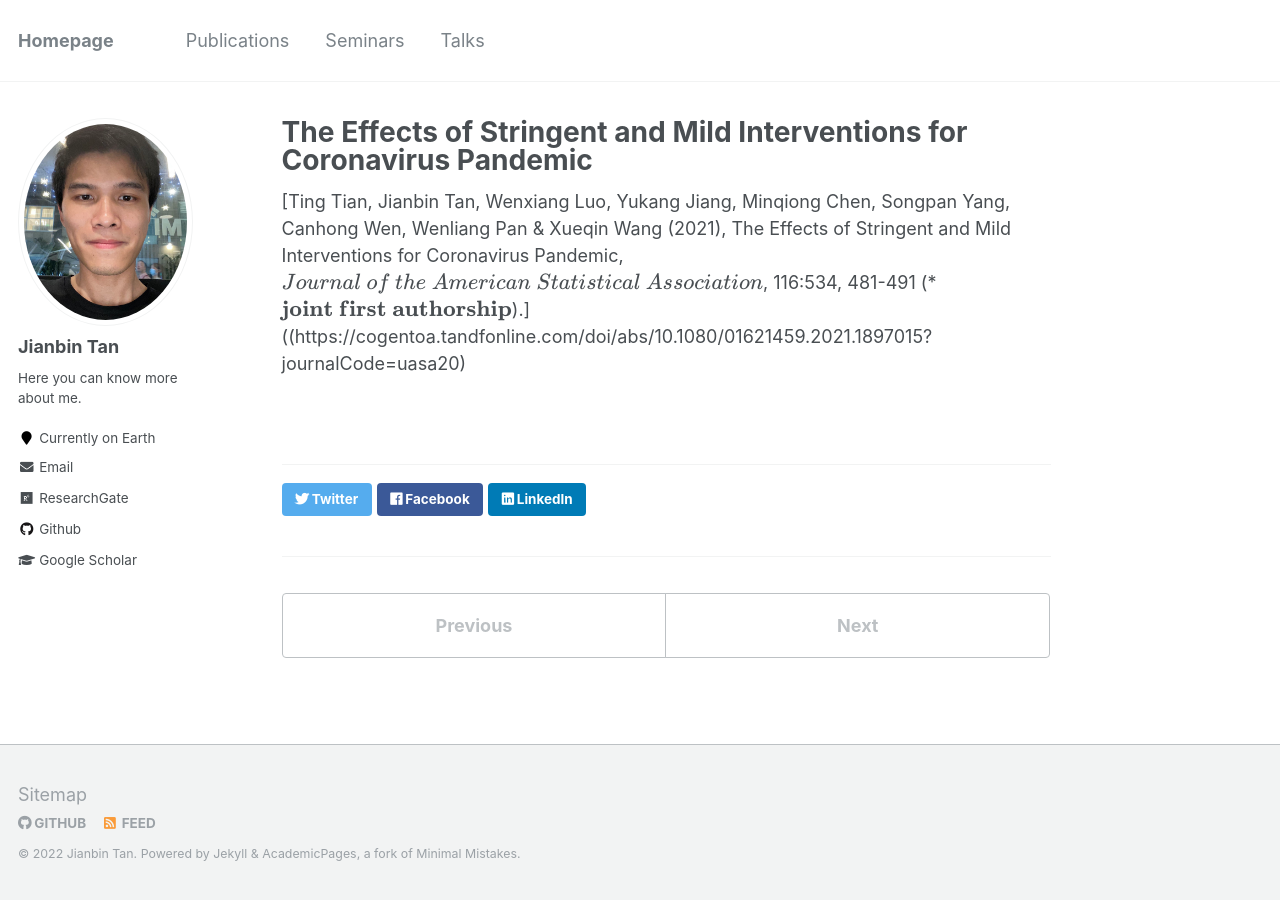
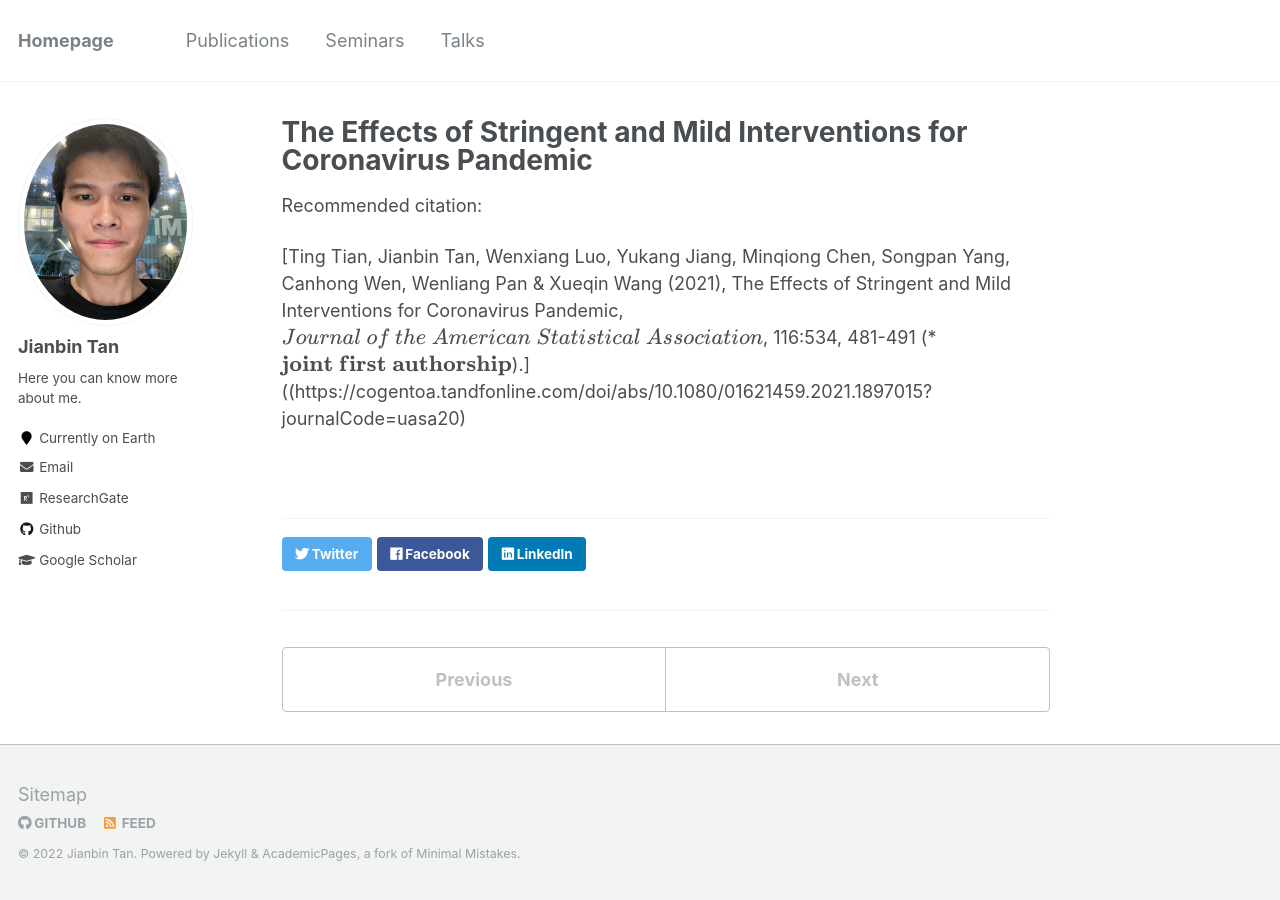
Before and after one commit to Tan-jianbin/Tan-jianbin.github.io, a Jekyll site: the page built from _publications/JASA1.md, in a window 1280 px wide. Built offline with Jekyll 4.4.1, drawn with Linux system fonts in a browser that asks for light colours; formulas are drawn with MathJax 3.

Commit message:
Update JASA1.md

```diff
--- a/_publications/JASA1.md
+++ b/_publications/JASA1.md
@@ -6,8 +6,8 @@ excerpt: ''
 date: 2021-04-22
 venue: 'Journal of the American Statistical Association'
 paperurl: ''
-citation:
+citation:  ''
 
 ---
 
-[Ting Tian, Jianbin Tan, Wenxiang Luo, Yukang Jiang, Minqiong Chen, Songpan Yang, Canhong Wen, Wenliang Pan & Xueqin Wang (2021), The Effects of Stringent and Mild Interventions for Coronavirus Pandemic, $\textit{Journal of the American Statistical Association}$, 116:534, 481-491  (*$\mathbf{joint\ first\ authorship}$).]((https://cogentoa.tandfonline.com/doi/abs/10.1080/01621459.2021.1897015?journalCode=uasa20)
+[Ting Tian, Jianbin Tan, Wenxiang Luo, Yukang Jiang, Minqiong Chen, Songpan Yang, Canhong Wen, Wenliang Pan & Xueqin Wang (2021), The Effects of Stringent and Mild Interventions for Coronavirus Pandemic, $\textit{Journal of the American Statistical Association}$, 116:534, 481-491 (*$\mathbf{joint\ first\ authorship}$).]((https://cogentoa.tandfonline.com/doi/abs/10.1080/01621459.2021.1897015?journalCode=uasa20)
```
